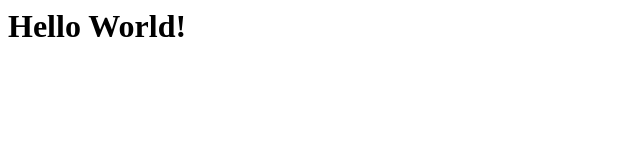
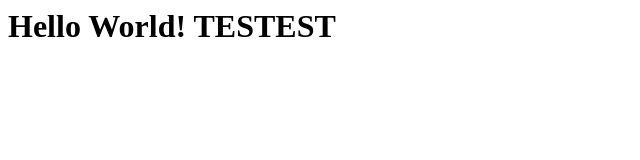
Before and after one commit to Test5636/TestPage, a plain HTML site: page index.html in a window 1280 px wide. Shown: the whole page, without its empty margins (0-640 px from the left). Drawn offline with Linux system fonts and the light colour scheme.

Commit message:
'change'

```diff
--- a/index.html
+++ b/index.html
@@ -8,7 +8,7 @@
 </head>
 
 <body>
-    <h1>Hello World!</h1>
+    <h1>Hello World! TESTEST</h1>
 </body>
 
 </html>
```
